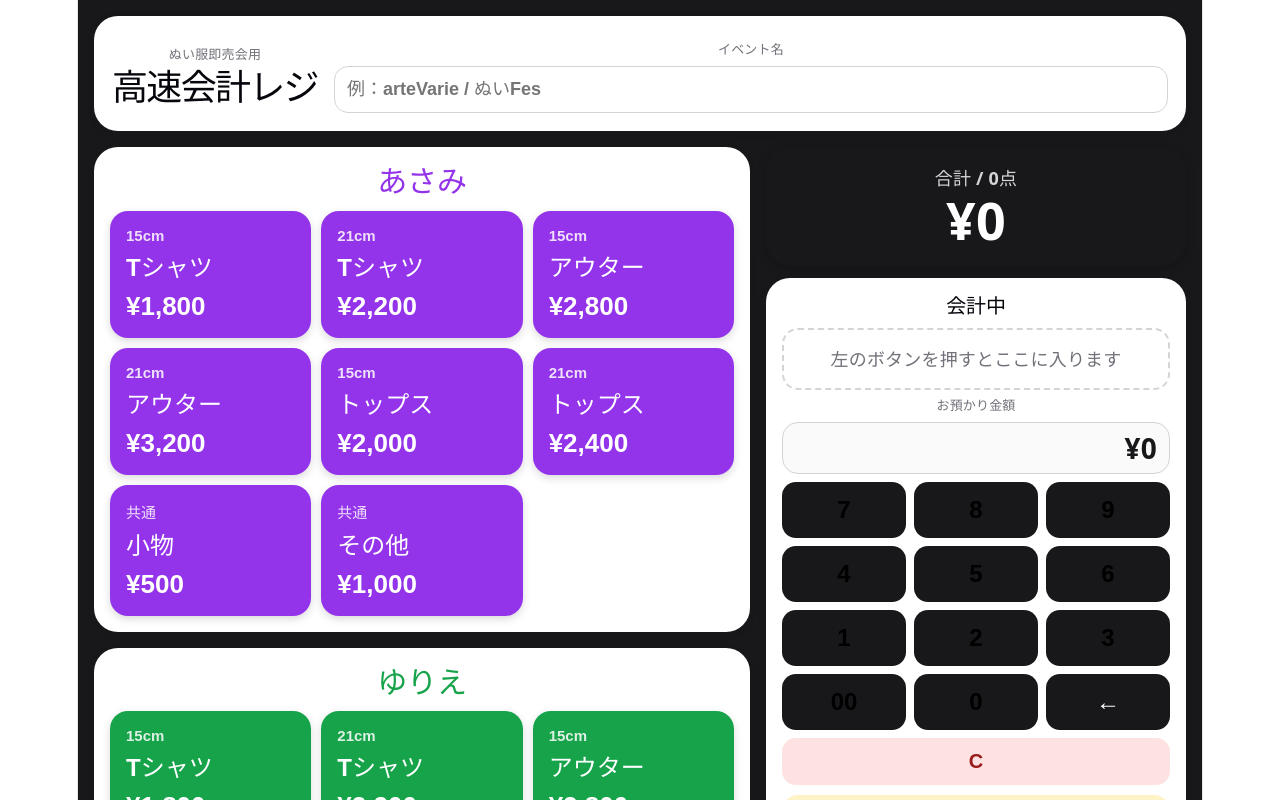
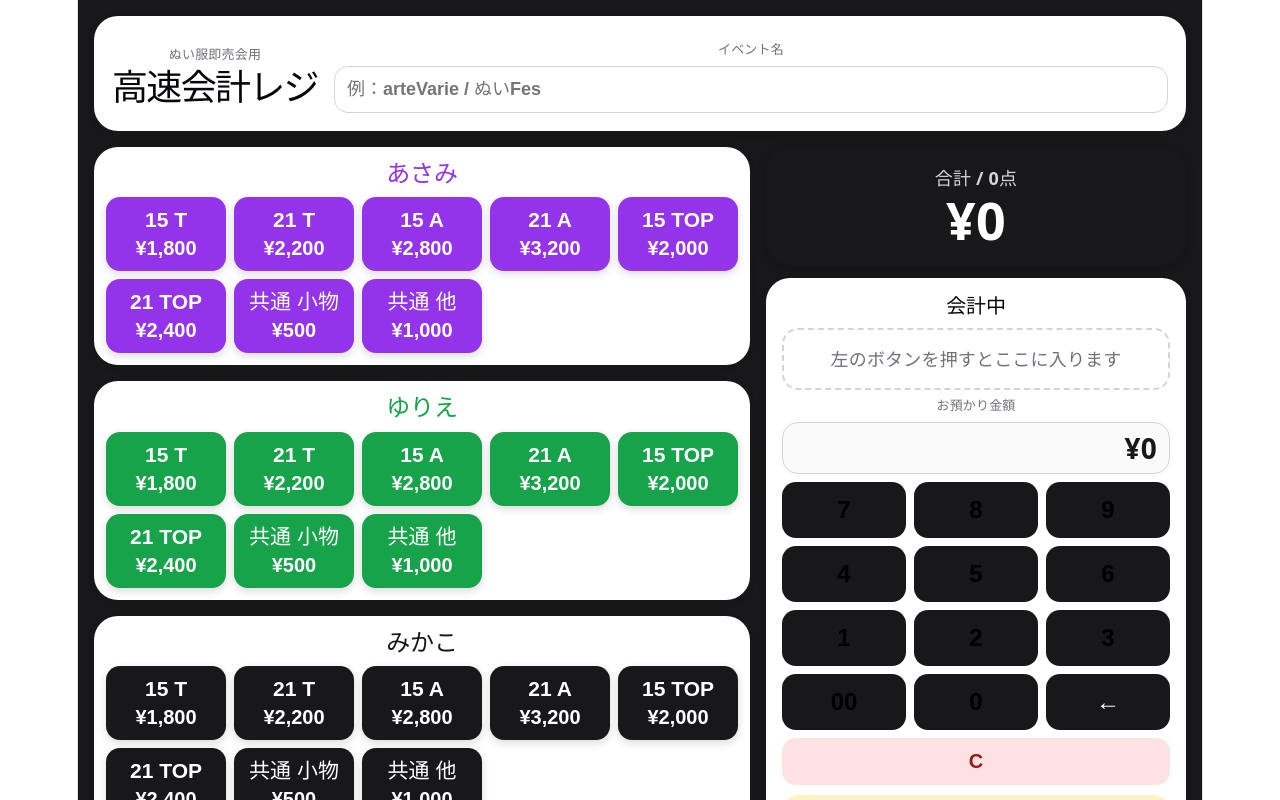
Before and after one commit to mettremishiro-png/nui-register, a React (Vite) app: page / in a window 1280 px wide. Shown: the top 800 px of the page. Built offline with nearby package versions, Linux system fonts and the light colour scheme.

Commit message:
update register ui

```diff
--- a/src/App.jsx
+++ b/src/App.jsx
@@ -18,6 +18,20 @@ const items = [
 ];
 
 const yen = (num) => `¥${Number(num || 0).toLocaleString()}`;
+
+const shortCategory = (category) => {
+  if (category === "Tシャツ") return "T";
+  if (category === "アウター") return "A";
+  if (category === "トップス") return "TOP";
+  if (category === "小物") return "小物";
+  if (category === "その他") return "他";
+  return category;
+};
+
+const shortSize = (size) => {
+  if (size === "共通") return "共通";
+  return size.replace("cm", "");
+};
 
 const makeKey = (creator, item) =>
   `${creator.id}_${item.size}_${item.category}_${item.price}`;
@@ -202,8 +216,7 @@ export default function App() {
                     onClick={() => addItem(creator, item)}
                     style={{ ...styles.itemButton, background: creator.color }}
                   >
-                    <div style={styles.buttonSize}>{item.size}</div>
-                    <div style={styles.buttonCategory}>{item.category}</div>
+                    <div style={styles.buttonMain}>{shortSize(item.size)} {shortCategory(item.category)}</div>
                     <div style={styles.buttonPrice}>{yen(item.price)}</div>
                   </button>
                 ))}
@@ -367,28 +380,27 @@ const styles = {
   creatorSection: {
     background: "white",
     borderRadius: 24,
-    padding: 16,
+    padding: 12,
     boxShadow: "0 2px 10px rgba(0,0,0,0.05)",
   },
-  creatorTitle: { margin: "0 0 12px", fontSize: 30 },
+  creatorTitle: { margin: "0 0 10px", fontSize: 24 },
   buttonGrid: {
     display: "grid",
-    gridTemplateColumns: "repeat(auto-fit, minmax(150px, 1fr))",
-    gap: 10,
+    gridTemplateColumns: "repeat(auto-fit, minmax(105px, 1fr))",
+    gap: 8,
   },
   itemButton: {
     color: "white",
     border: 0,
-    borderRadius: 18,
-    padding: 16,
-    textAlign: "left",
+    borderRadius: 14,
+    padding: 10,
+    textAlign: "center",
     cursor: "pointer",
-    minHeight: 116,
+    minHeight: 74,
     boxShadow: "0 3px 8px rgba(0,0,0,0.15)",
   },
-  buttonSize: { fontSize: 15, fontWeight: 800, opacity: 0.85 },
-  buttonCategory: { fontSize: 24, fontWeight: 900, marginTop: 4 },
-  buttonPrice: { fontSize: 26, fontWeight: 900, marginTop: 8 },
+  buttonMain: { fontSize: 21, fontWeight: 950, lineHeight: 1.1 },
+  buttonPrice: { fontSize: 20, fontWeight: 950, marginTop: 6 },
   side: {
     display: "grid",
     gap: 12,
```
